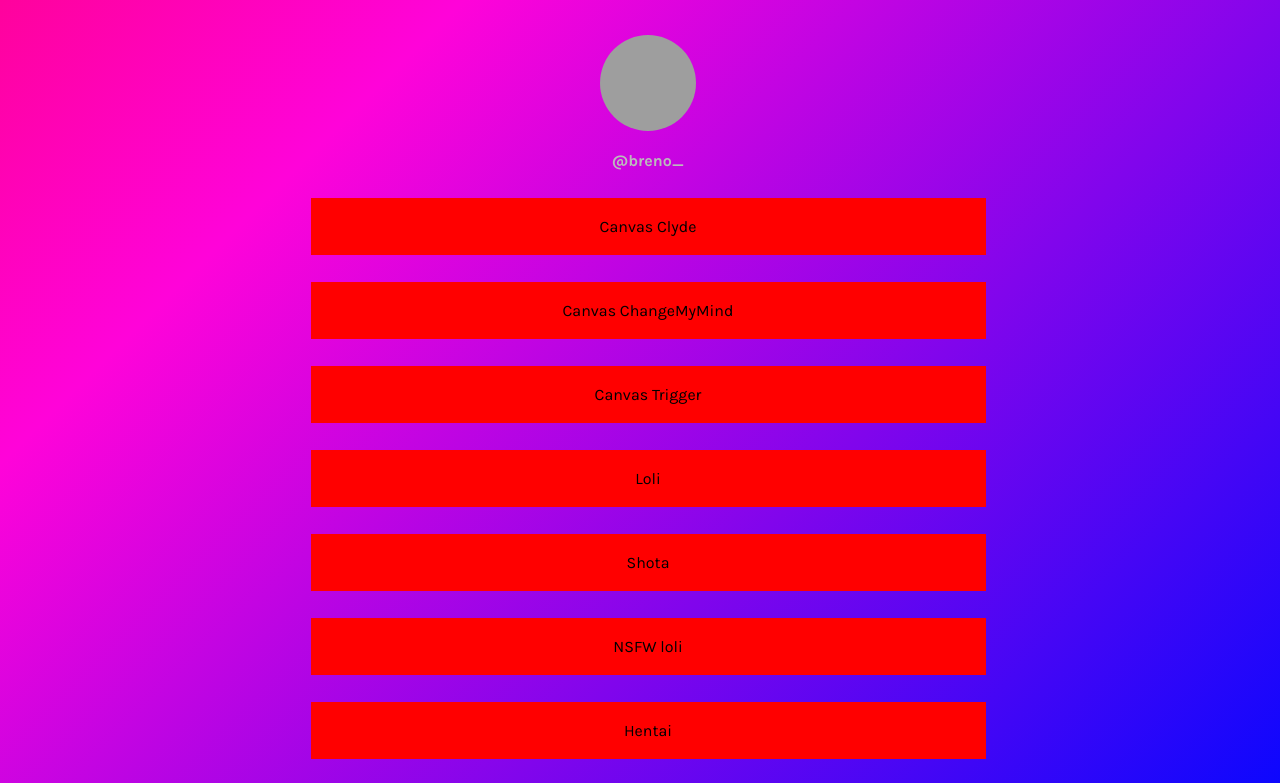
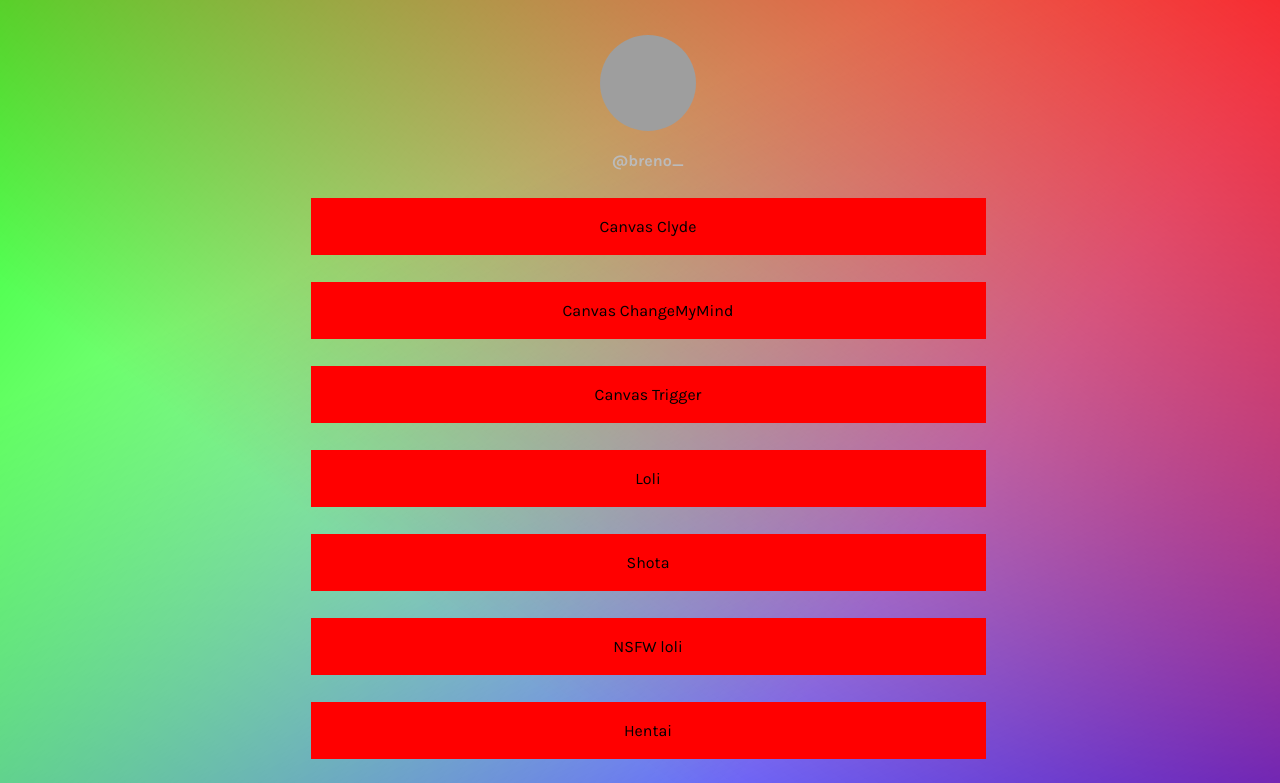
Before and after one commit to sayo-api/akame-base-api, a website: page public/index.html in a window 1280 px wide. Shown: the top 783 px of the page. Drawn offline with Linux system fonts and the light colour scheme; grey boxes are pictures that could not be loaded.

Commit message:
first commit

```diff
--- a/public/css/style.css
+++ b/public/css/style.css
@@ -11,9 +11,9 @@ html, body {
   height:100%;
 }
 body {
-    background: linear-gradient(-45deg, #ff03d9, #ff0000, #0307ff, #0307ff, #ff03d9, #ff0000); /*cores do gradiente*/
-    background-size: 400% 400%;
-    animation: gradient 1s ease infinite; /*gradiange o 1s é a velocidade*/
+    background: linear-gradient(217deg, rgba(255,0,0,.8), rgba(255,0,0,0) 70.71%),
+            linear-gradient(127deg, rgba(0,255,0,.8), rgba(0,255,0,0) 70.71%),
+            linear-gradient(336deg, rgba(0,0,255,.8), rgba(0,0,255,0) 70.71%);
 }
 
 @keyframes gradient {
```
Also changed, not shown: 1 other file.
